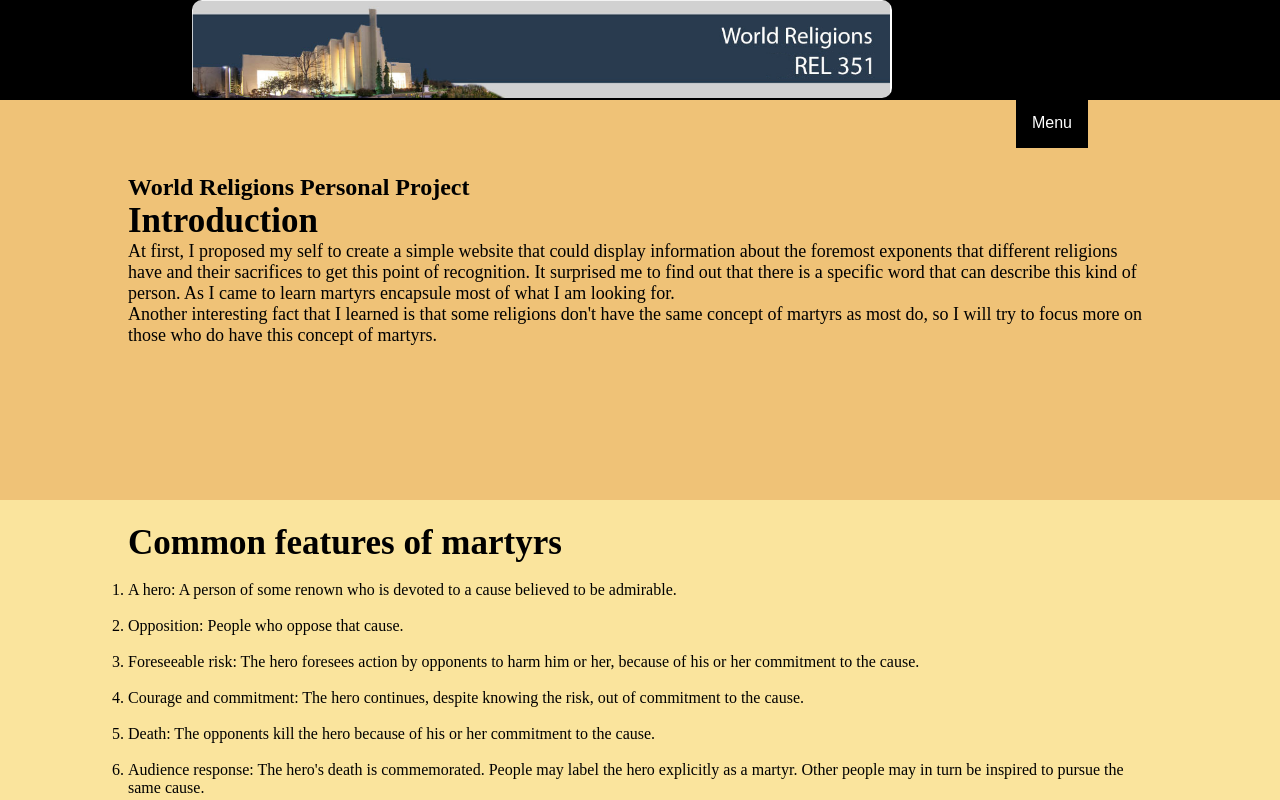
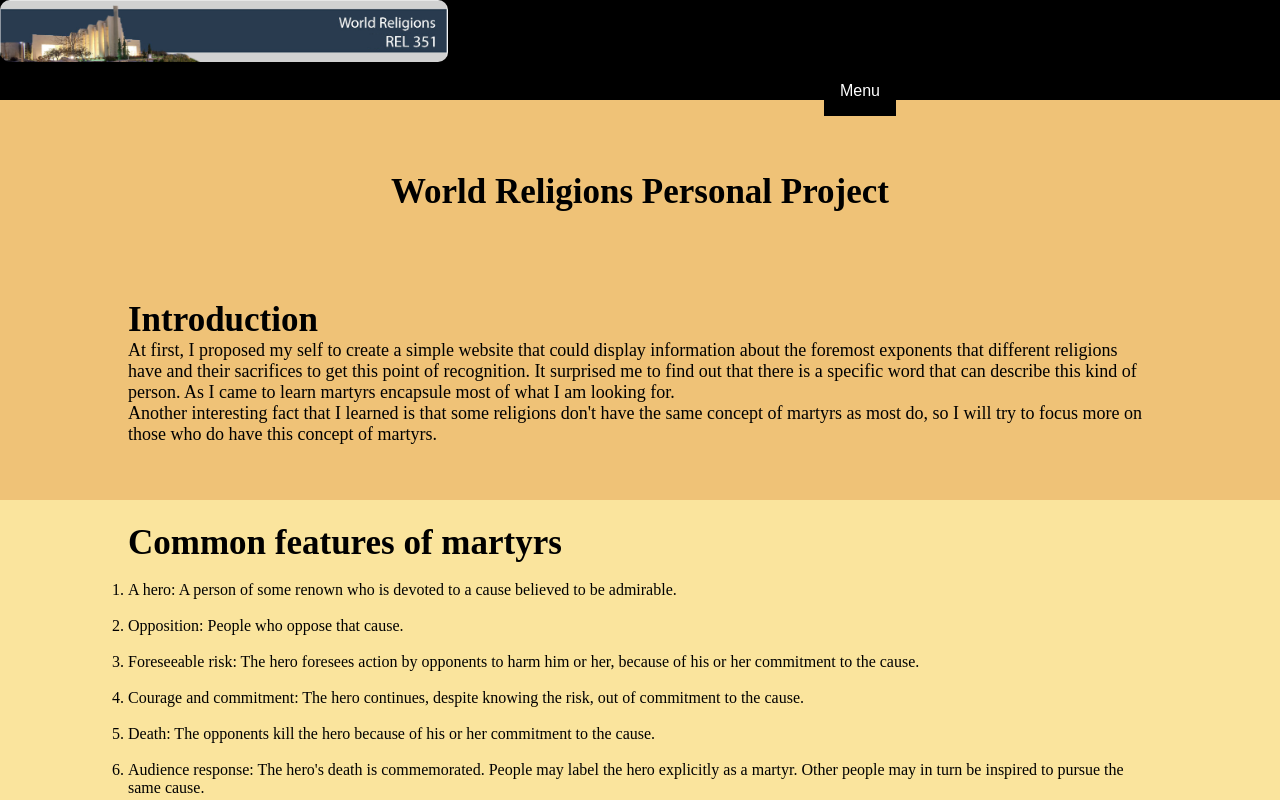
Before and after one commit to cdp50/World-religions, a plain HTML site: page index.html in a window 1280 px wide. Shown: the top 800 px of the page. Drawn offline with Linux system fonts and the light colour scheme.

Commit message:
many last changes

```diff
--- a/index.html
+++ b/index.html
@@ -13,8 +13,8 @@
 
 		.navbar {
 			display: flex;
-			align-items: center;
-			justify-content: center;
+			align-items: left;
+			justify-content: left;
 			position: sticky;
 			top: 0;
 			cursor: pointer;
@@ -34,13 +34,13 @@
 		}
 
 		.logo {
-			display: flex;
-			justify-content: left;
+			display: center;
+			justify-content: center;
 			align-items: center;
 		}
 
 		.logo img {
-			width: 700px;
+			width: 50%;
 			border-radius: 10px;
 		}
 
@@ -240,9 +240,13 @@
 	</nav>
 
 	<section class="firstsection" id="web">
+		<br>
+		<br>
+		<br>
+		<br>
+		<h1 class="text-big" style="text-align: center;">World Religions Personal Project</h1>
 		<div class="box-main">
 			<div class="firstHalf">
-				<h1>World Religions Personal Project</h1>
 				<h1 class="text-big">Introduction</h1>
 				<p class="text-small">
 					At first, I proposed my self to create a simple website
```
